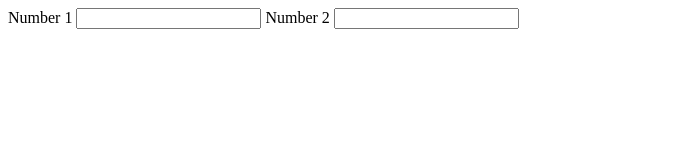
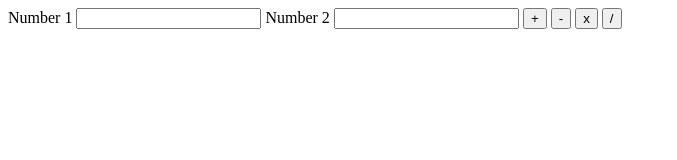
Before and after one commit to atiqueahmedziad/test-repo, a plain HTML site: page index.html in a window 1280 px wide. Shown: the whole page, without its empty margins (0-677 px from the left). Drawn offline with Linux system fonts and the light colour scheme.

Commit message:
notun kore dilam

```diff
--- a/index.html
+++ b/index.html
@@ -12,6 +12,12 @@
     <input type="number" id="num1" />
     Number 2
     <input type="number" id="num2" />
+
+    <button id='btn_plus'>+</button>
+    <button id='btn_minus'>-</button>
+    <button id='btn_multiply'>x</button>
+    <button id='btn_division'>/</button>
+
     <script src="main.js"></script>
 </body>
 </html>
--- a/main.js
+++ b/main.js
@@ -0,0 +1,3 @@
+const a=()=>{
+console.log('object')
+}
```
Lines whose indentation alone changed are shown as unchanged.
